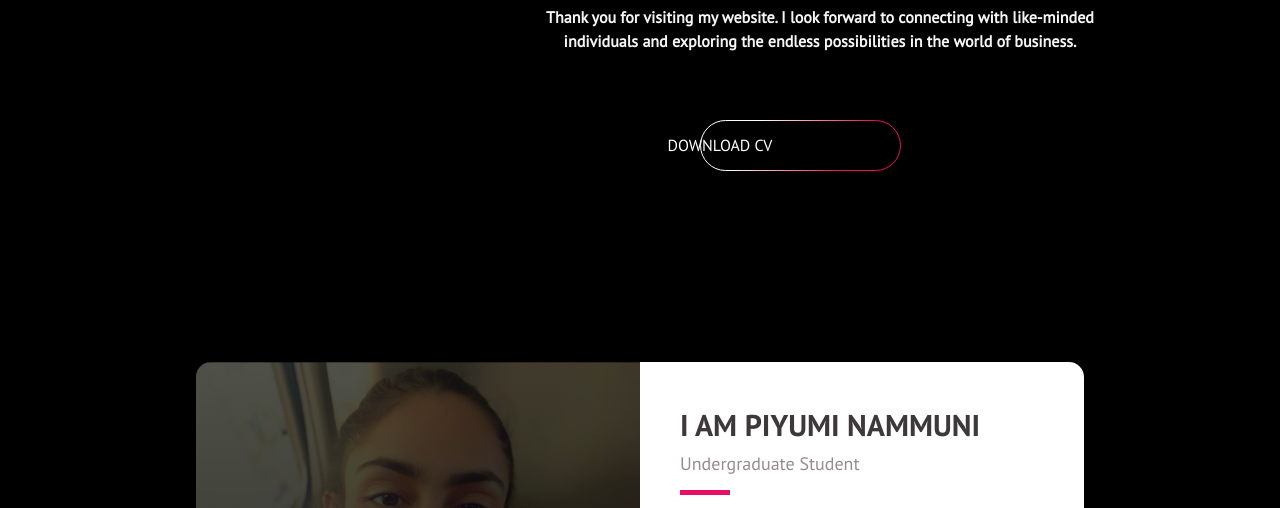
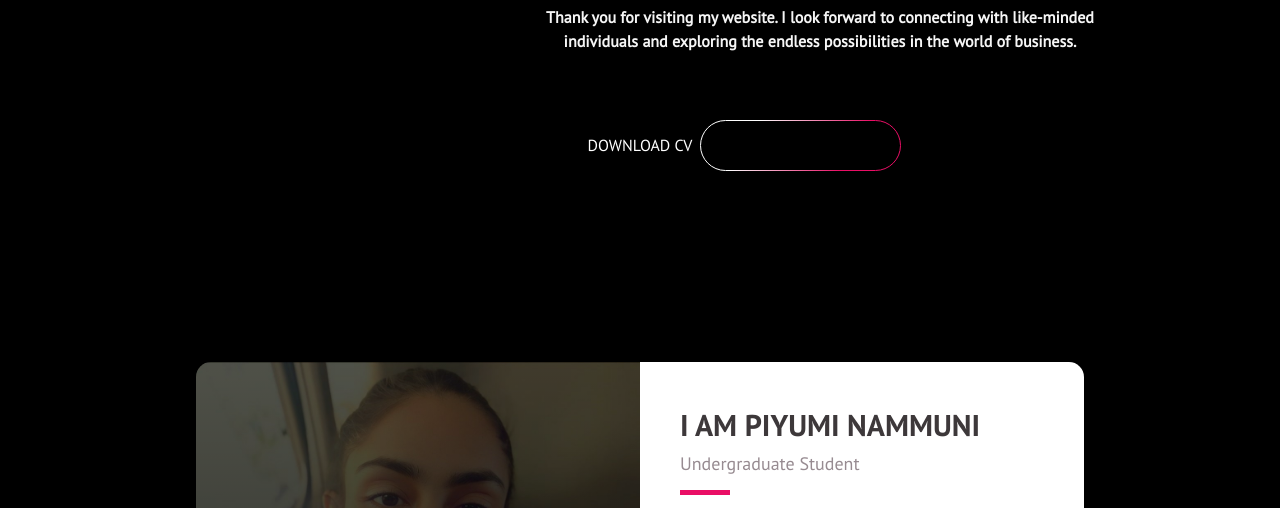
Before and after one commit to piyumi2005/piyumidnammuni, a plain HTML site: page index.html in a window 1280 px wide. Shown: the part 303-811 px from the top of the page. Drawn offline with Linux system fonts and the light colour scheme.

Commit message:
Update style.css

```diff
--- a/assets/css/style.css
+++ b/assets/css/style.css
@@ -476,7 +476,7 @@ h2 {
   font-size: 10px;
 }
 .bt-cv{
-  margin-left: -20rem;
+  margin-left: -30rem;
 }
 
 
```
